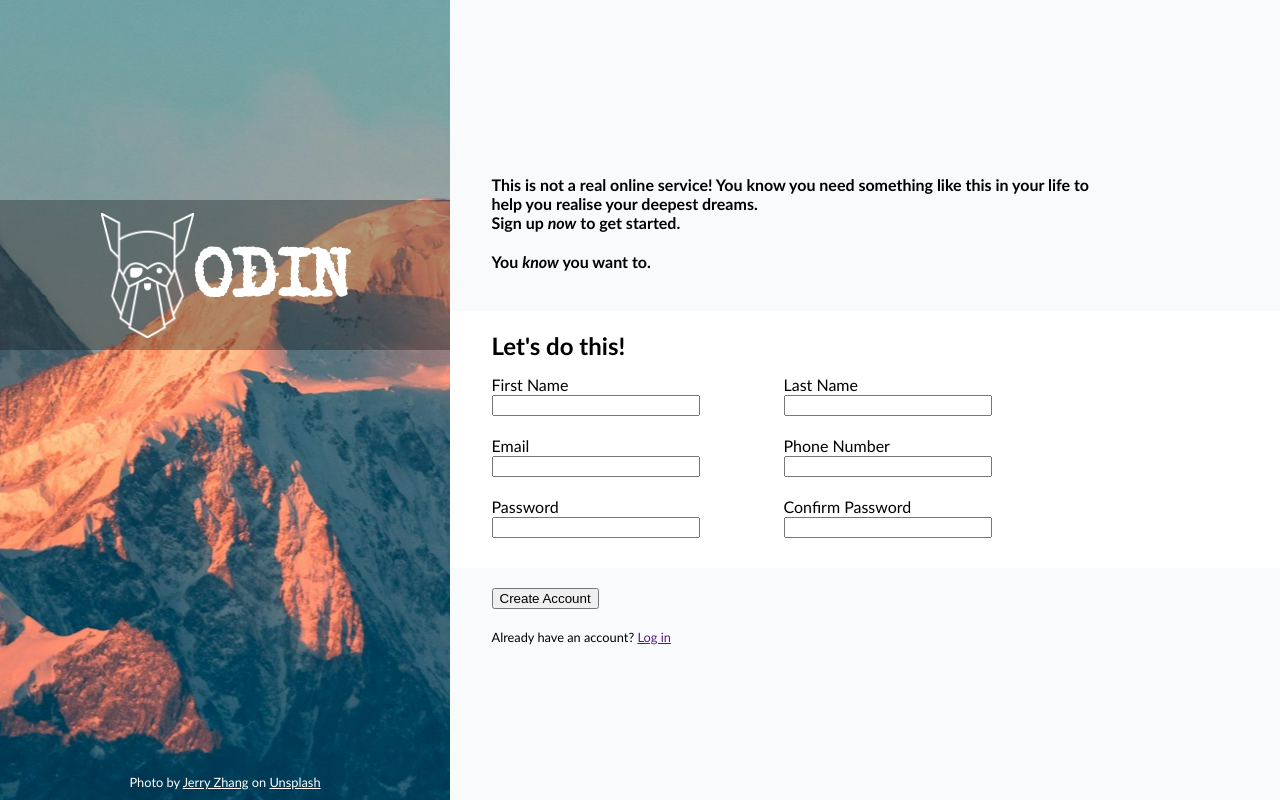
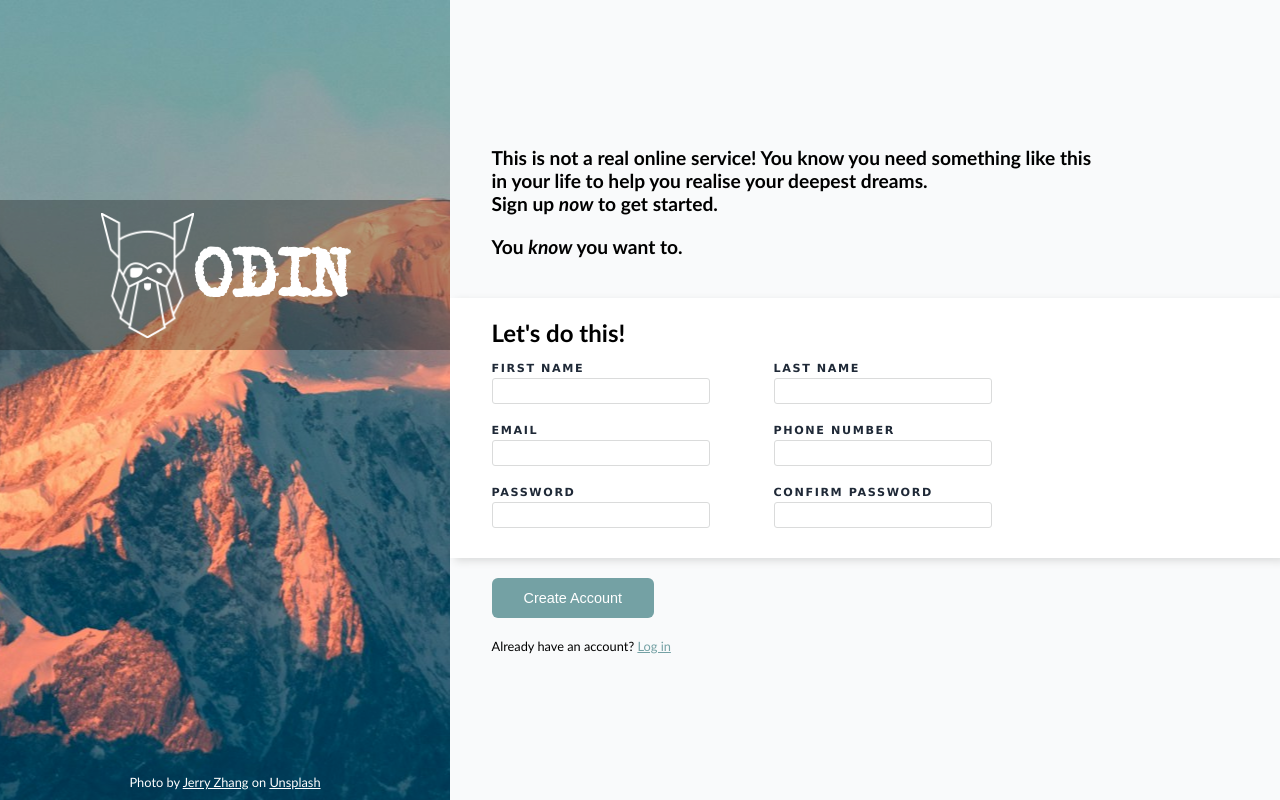
Before and after one commit to GonzaloLobos/sign-up-form, a plain HTML site: page index.html in a window 1280 px wide. Drawn offline with Linux system fonts and the light colour scheme.

Commit message:
Refine main styles

```diff
--- a/index.html
+++ b/index.html
@@ -35,27 +35,27 @@
           <h1>Let's do this!</h1>
           <div class="form-body">
             <div>
-              <label for="first">First Name</label>
+              <label for="first">FIRST NAME</label>
               <input id="first" type="text" />
             </div>
             <div>
-              <label for="last">Last Name</label>
+              <label for="last">LAST NAME</label>
               <input id="last" type="text" />
             </div>
             <div>
-              <label for="mail">Email</label>
+              <label for="mail">EMAIL</label>
               <input id="mail" type="email" />
             </div>
             <div>
-              <label for="phone">Phone Number</label>
+              <label for="phone">PHONE NUMBER</label>
               <input id="phone" type="tel" />
             </div>
             <div>
-              <label for="password">Password</label>
+              <label for="password">PASSWORD</label>
               <input id="password" type="password" />
             </div>
             <div>
-              <label for="password-confirm">Confirm Password</label>
+              <label for="password-confirm">CONFIRM PASSWORD</label>
               <input id="password-confirm" type="password" />
             </div>
           </div>
--- a/styles.css
+++ b/styles.css
@@ -69,7 +69,25 @@ p {
   color: #fff;
 }
 
+.credit a:active {
+  color: #ffa77b;
+}
+
 /* MAIN SECTION */
+
+.main-container {
+  width: 100%;
+}
+
+.header {
+  max-width: 600px;
+}
+
+.header p {
+  font-size: 1.2rem;
+  font-weight: bold;
+  margin-bottom: 20px;
+}
 
 .header,
 .form-container h1,
@@ -82,22 +100,9 @@ p {
   margin-left: 5%;
 }
 
-.main-container {
-  width: 100%;
-}
-
-.header {
-  max-width: 600px;
-}
-
-.header p {
-  font-size: 1rem;
-  font-weight: bold;
-  margin: 20px 0;
-}
-
 .form-container {
   background-color: #fff;
+  box-shadow: 5px 3px 8px #dadbdb;
   width: 100%;
   padding: 20px 0;
   margin-top: 40px;
@@ -121,12 +126,50 @@ p {
 
 label {
   display: block;
+  font-family: Verdana, sans-serif;
+  font-size: 0.7rem;
+  font-weight: 900;
+  letter-spacing: 0.1rem;
+  color: #1f2937;
 }
 
 input {
   width: 200px;
+  font-size: 0.9rem;
+  margin-top: 3px;
+  padding: 4px 8px;
+  border: 1px solid #dadbdb;
+  border-radius: 3px;
+}
+
+input:focus {
+  border: 1px solid #74a1a4;
+  outline: none;
+  box-shadow: 3px 2px 4px #dadbdb;
 }
 
 form button {
+  font-size: 0.9rem;
+  background-color: #74a1a4;
+  color: #fff;
+  border: none;
+  border-radius: 6px;
+  padding: 12px 32px;
   margin: 20px 0;
 }
+
+form button:hover {
+  cursor: pointer;
+}
+
+form button:focus {
+  outline: 2px solid #92b7b7;
+}
+
+form button:active {
+  background-color: #92b7b7;
+}
+
+.login-text a {
+  color: #74a1a4;
+}
```
